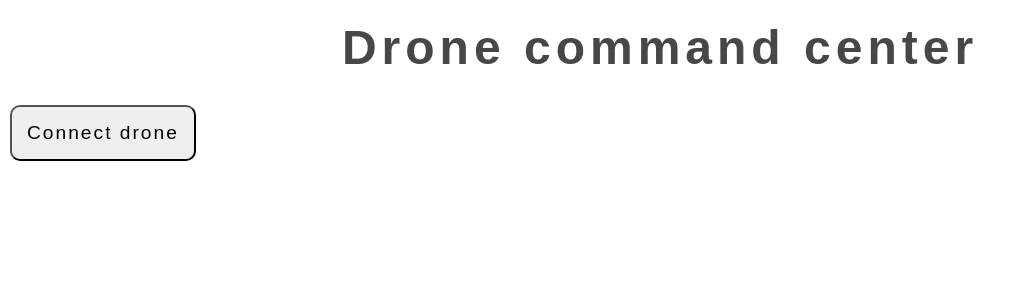
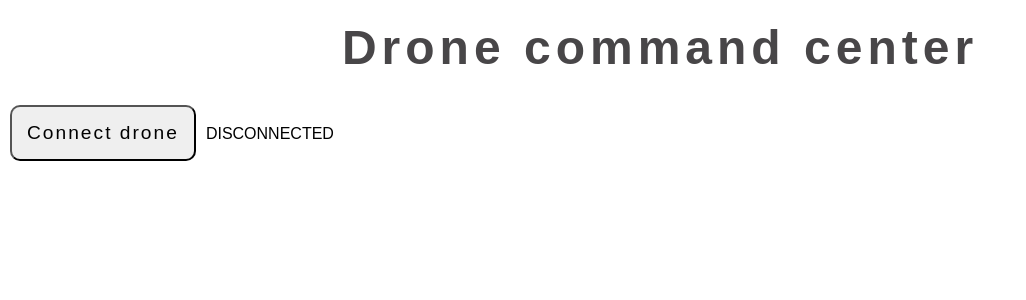
Before and after one commit to barelydroning/command_center, a React (Create React App) app: page / in a window 1280 px wide. Shown: the top 300 px of the page, without its empty margins (0-1026 px from the left). Built offline with nearby package versions, Linux system fonts and the light colour scheme; no server answers.

Commit message:
client connection reducer

```diff
--- /dev/null
+++ b/src/dashboard/actions.js
@@ -0,0 +1,8 @@
+
+export const CONNECT_CLIENT = 'CONNECT_CLIENT'
+
+export const connectClient = () => ({type: CONNECT_CLIENT})
+
+export const DISCONNECT_CLIENT = 'DISCONNECT_CLIENT'
+
+export const disconnectClient = () => ({type: DISCONNECT_CLIENT})
--- a/src/dashboard/components/Dashboard.js
+++ b/src/dashboard/components/Dashboard.js
@@ -1,6 +1,7 @@
 import React, { Component } from 'react'
 import { connect } from 'react-redux'
 import { Title, Button } from '../../common/components'
+import { connectClient, disconnectClient } from '../actions'
 
 import openSocket from 'socket.io-client'
 
@@ -8,17 +9,25 @@ class Dashboard extends Component {
   constructor (props) {
     super(props)
     this.state = ({socket: openSocket('http://localhost:3001')})
+
+    this.state.socket.on('connect', () => {
+      this.props.dispatch(connectClient())
+    })
+
+    this.state.socket.on('disconnect', () => {
+      this.props.dispatch(disconnectClient())
+    })
   }
 
   render () {
     const { socket } = this.state
-    const { availableDrones } = this.props
+    const { availableDrones, isClientConnected } = this.props
 
     return (
       <div>
         <Title text={'Drone command center'} />
         <Button text={'Connect drone'} onClick={() => socket.emit('connect_drone')} />
-
+        {isClientConnected ? 'CONNECTED' : 'DISCONNECTED'}
         <div>
           {availableDrones.join(', ')}
         </div>
@@ -28,7 +37,8 @@ class Dashboard extends Component {
 }
 
 const mapStateToProps = state => ({
-  availableDrones: state.dashboard.availableDrones
+  availableDrones: state.dashboard.availableDrones,
+  isClientConnected: state.dashboard.isClientConnected
 })
 
 export default connect(mapStateToProps)(Dashboard)
--- a/src/dashboard/reducer.js
+++ b/src/dashboard/reducer.js
@@ -1,5 +1,5 @@
 import { combineReducers } from 'redux'
-// import * as actions from './actions'
+import * as actions from './actions'
 
 const availableDrones = (state = [], {type}) => {
   switch (type) {
@@ -7,6 +7,15 @@ const availableDrones = (state = [], {type}) => {
   }
 }
 
+const isClientConnected = (state = false, {type}) => {
+  switch (type) {
+    case actions.CONNECT_CLIENT: return true
+    case actions.DISCONNECT_CLIENT: return false
+    default: return state
+  }
+}
+
 export default combineReducers({
-  availableDrones
+  availableDrones,
+  isClientConnected
 })
```
